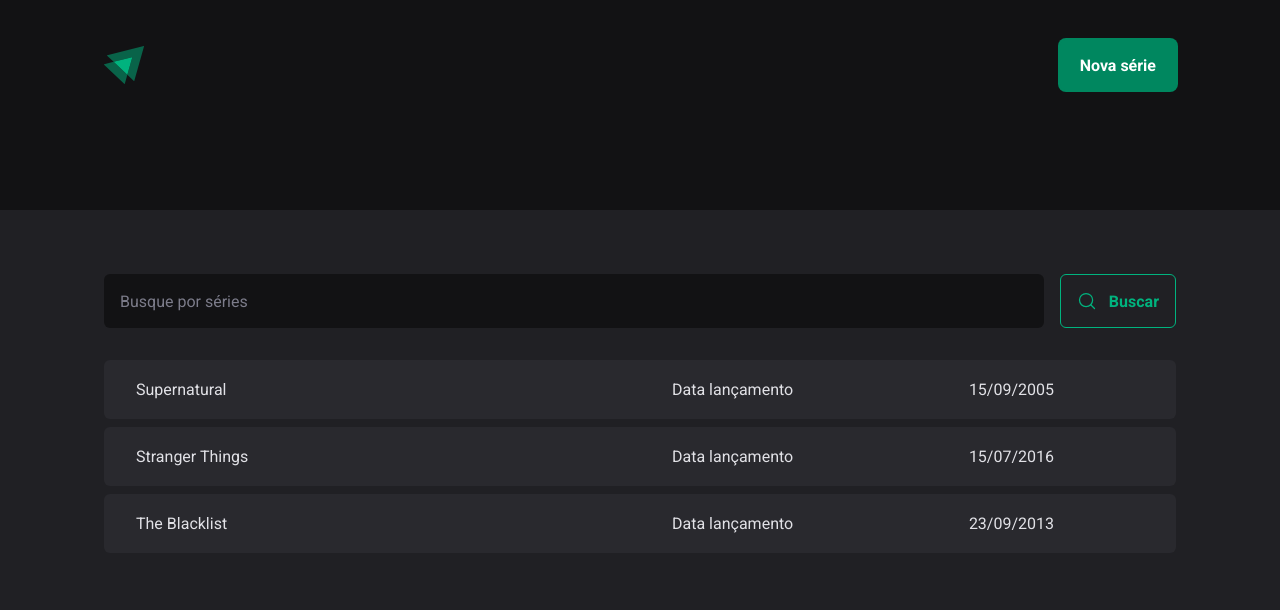
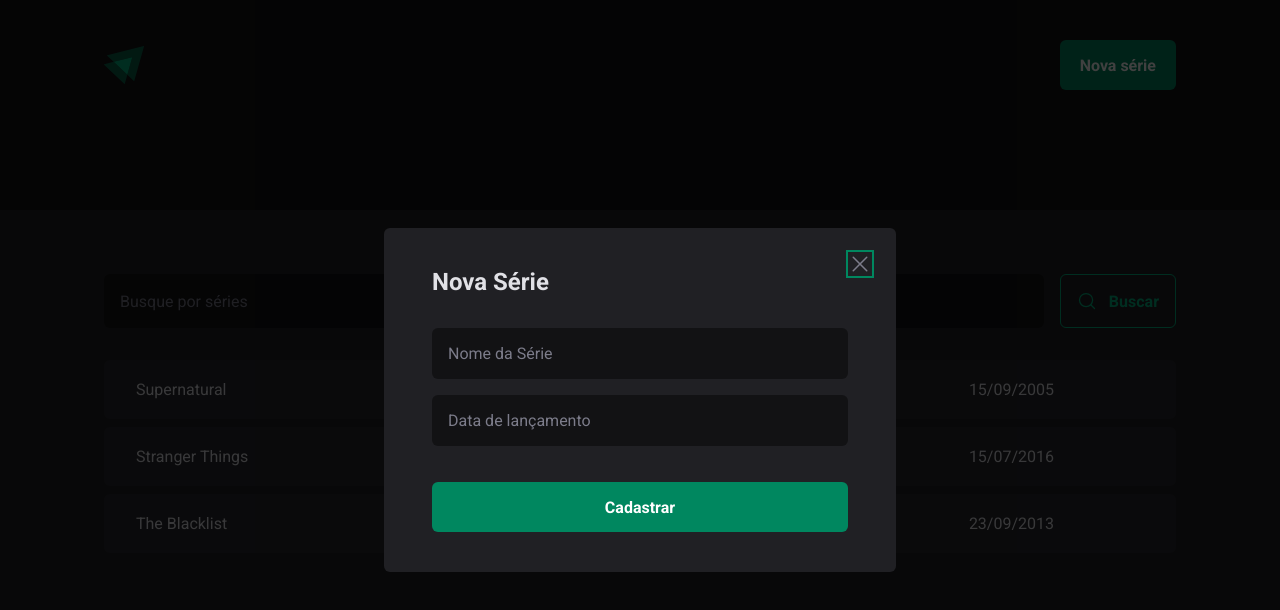
Before and after one commit to eloisaoliveira/series, a React (Vite) app: page / in a window 1280 px wide. Both pictures are taken after a click on the button "Nova série". Shown: the top 610 px of the page. Built offline with nearby package versions, Linux system fonts and the light colour scheme.

Commit message:
:sparkles: feat: Modal de nova serie

```diff
--- a/package.json
+++ b/package.json
@@ -11,6 +11,7 @@
     "preview": "vite preview"
   },
   "dependencies": {
+    "@radix-ui/react-dialog": "^1.0.5",
     "phosphor-react": "^1.4.1",
     "react": "^18.2.0",
     "react-dom": "^18.2.0",
--- a/src/components/Header/index.tsx
+++ b/src/components/Header/index.tsx
@@ -1,6 +1,8 @@
 import { HeaderContainer, HeaderContent, NewSerieButton } from "./styles";
+import * as Dialog from '@radix-ui/react-dialog'
 
 import logoImg from "../../assets/logo.svg";
+import { NewSerieModal } from "../NewSerieModal";
 
 export function Header() {
   return (
@@ -8,7 +10,14 @@
       <HeaderContent>
         <img src={logoImg} alt="" />
 
-        <NewSerieButton>Nova série</NewSerieButton>
+        <Dialog.Root>
+        <Dialog.Trigger asChild>
+          <NewSerieButton>Nova série</NewSerieButton>
+        </Dialog.Trigger>
+
+        <NewSerieModal />
+
+      </Dialog.Root>
       </HeaderContent>
     </HeaderContainer>
   );
--- /dev/null
+++ b/src/components/NewSerieModal/index.tsx
@@ -0,0 +1,29 @@
+import * as Dialog from '@radix-ui/react-dialog';
+import { X } from "phosphor-react";
+
+import { CloseButton, Content, Overlay } from './styles';
+
+export function NewSerieModal() {
+  return (
+    <Dialog.Portal>
+      <Overlay />
+
+      <Content>
+        <Dialog.Title>Nova Série</Dialog.Title>
+
+        <CloseButton>
+          <X size={24} />
+        </CloseButton>
+
+        <form>
+          <input type="text" placeholder="Nome da Série" required />
+          <input type="data" placeholder="Data de lançamento" required />
+
+          <button type="submit">
+            Cadastrar
+          </button>
+        </form>
+      </Content>
+    </Dialog.Portal>
+  );
+}
--- /dev/null
+++ b/src/components/NewSerieModal/styles.ts
@@ -0,0 +1,63 @@
+import styled from "styled-components";
+import * as Dialog from '@radix-ui/react-dialog';
+
+export const Overlay = styled(Dialog.Overlay)`
+  position: fixed;
+  width: 100vw;
+  height: 100vh;
+  inset: 0;
+  background: rgba(0, 0, 0, 0.75);
+`;
+
+export const Content = styled(Dialog.Content)`
+  min-width: 32rem;
+  border-radius: 6px;
+  padding: 2.5rem 3rem;
+  background: ${props => props.theme["gray-800"]};
+  position: fixed;
+  top: 50%;
+  left: 50%;
+  transform: translate(-50%, -50%);
+  form {
+    margin-top: 2rem;
+    display: flex;
+    flex-direction: column;
+    gap: 1rem;
+    input {
+      border-radius: 6px;
+      border: 0;
+      background: ${props => props.theme["gray-900"]};
+      color: ${props => props.theme["gray-300"]};
+      padding: 1rem;
+      &::placeholder {
+        color: ${props => props.theme["gray-500"]};
+      }
+    }
+    button[type="submit"] {
+      height: 50px;
+      border: 0;
+      background: ${props => props.theme["green-500"]};
+      color: ${props => props.theme.white};
+      font-weight: bold;
+      padding: 0 1.25rem;
+      border-radius: 6px;
+      margin-top: 1.25rem;
+      cursor: pointer;
+      &:hover {
+        background: ${props => props.theme["green-700"]};
+        transition: background-color 0.2s;
+      }
+    }
+  }
+`;
+
+export const CloseButton = styled(Dialog.Close)`
+  position: absolute;
+  background: transparent;
+  border: 0;
+  top: 1.5rem;
+  right: 1.5rem;
+  line-height: 0;
+  cursor: pointer;
+  color: ${props => props.theme["gray-500"]};
+`;
```
Also changed, not shown: 1 other file (tests, documents, lock files or other folders).
